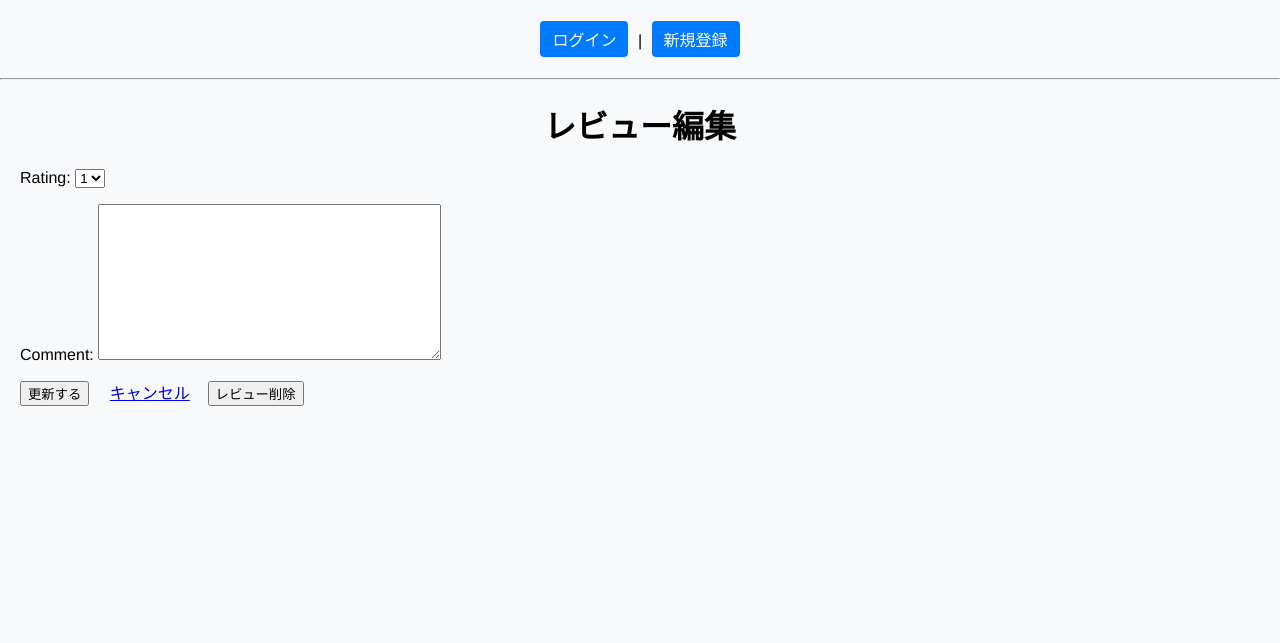
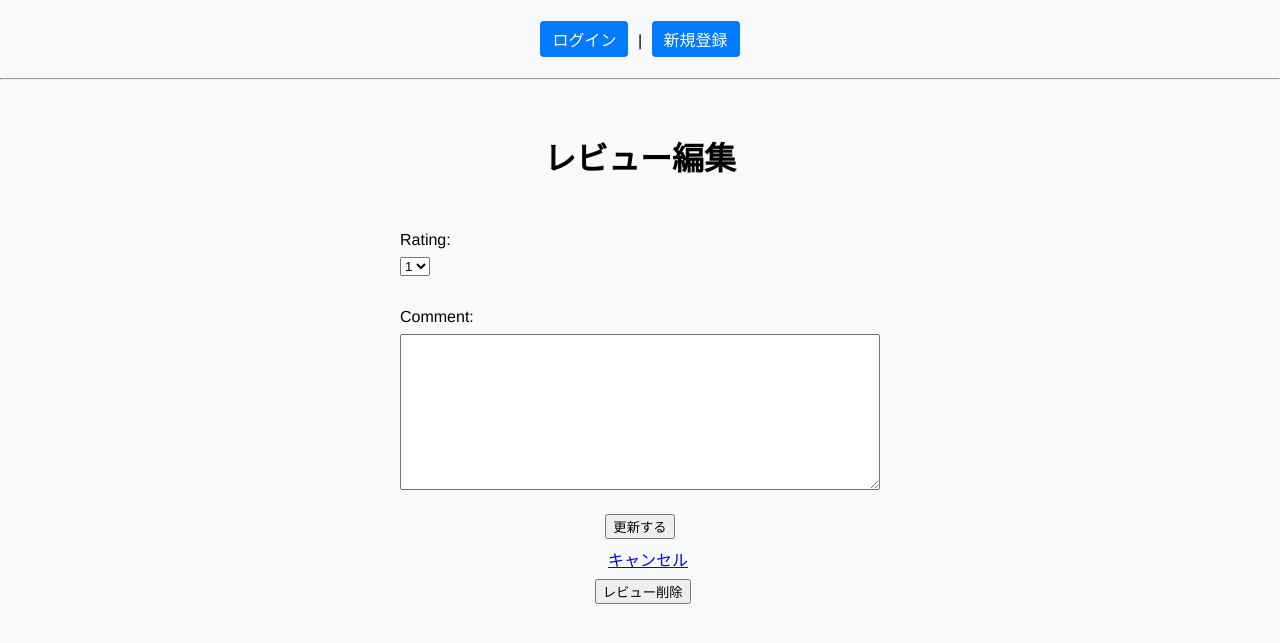
Before and after one commit to 97958697/my-first-portfolio, a Django app: template templates/reviews/update.html in a window 1280 px wide. Shown: the top 643 px of the page. Run offline with Django 5.2, Linux system fonts and the light colour scheme; the template is opened without the code that fills it: values that come from a table or form of the project are taken from there, others are empty.

Commit message:
style: レビュー編集画面を中央揃えに変更

```diff
--- a/templates/reviews/update.html
+++ b/templates/reviews/update.html
@@ -2,6 +2,7 @@
 {% block title %}レビュー編集{% endblock %}
 
 {% block content %}
+<div class="review-create-container">
 <h1>レビュー編集</h1>
 <form method="post">
   {% csrf_token %}
@@ -11,4 +12,5 @@
   <a href="{% url 'reviews:movie_detail' review.movie.pk %}" style="margin-left:1em;">キャンセル</a>
   <button type="submit" name="action" value="delete_review" style="margin-left:1em;">レビュー削除</button>
 </form>
+</div>
 {% endblock %}
```
